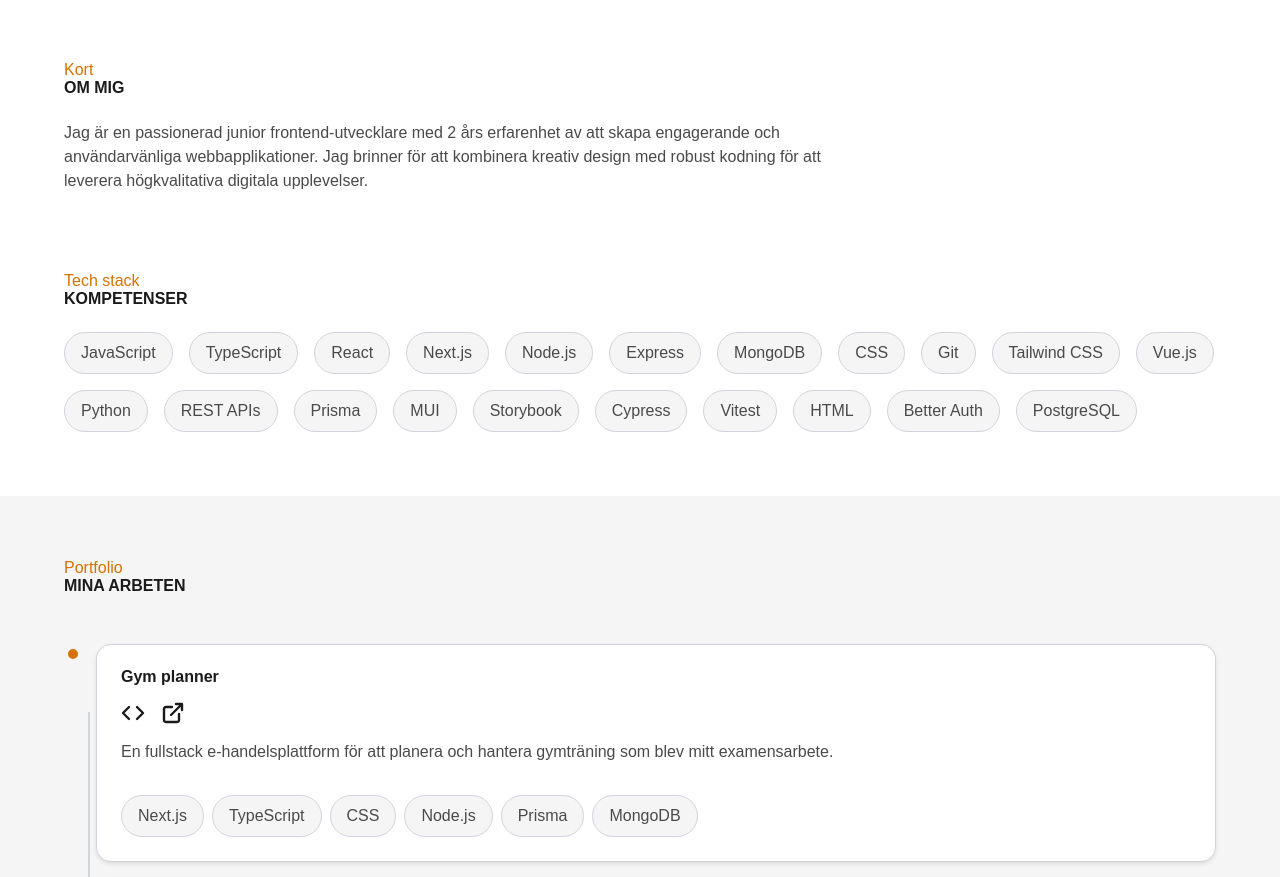
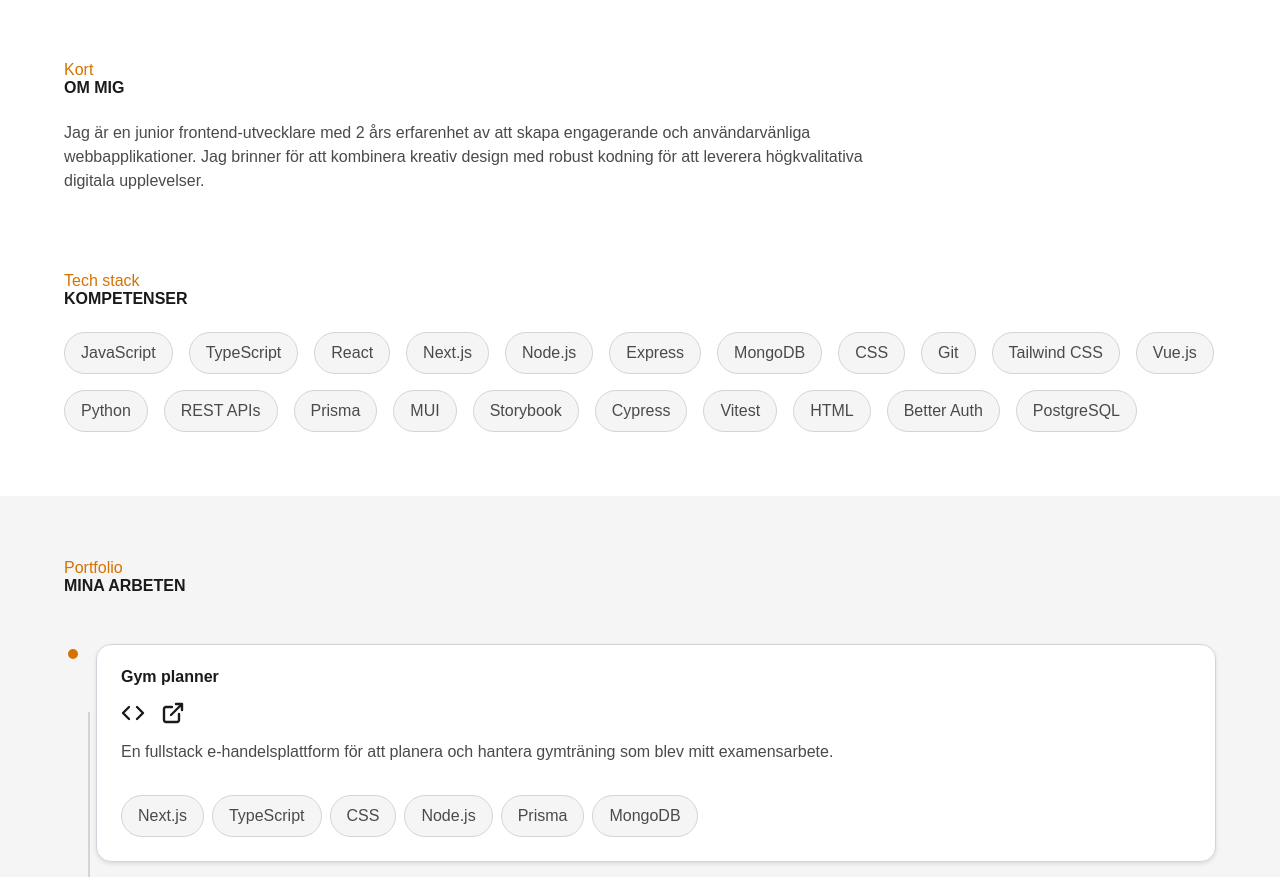
Before and after one commit to Kind606/portfolio-kevin, a Next.js app: page / in a window 1280 px wide. Shown: the part 802-1679 px from the top of the page. Built offline with nearby package versions, Linux system fonts and the light colour scheme.

Commit message:
Updated the image to have better quality

```diff
--- a/src/contexts/translations/en.ts
+++ b/src/contexts/translations/en.ts
@@ -13,7 +13,7 @@ export const en = {
     title: "About me",
     subtitle: "Brief",
     description:
-      "I'm a passionate junior frontend developer with 2 years of experience creating engaging and user-friendly web applications. I'm passionate about combining creative design with robust coding to deliver high-quality digital experiences.",
+      "I'm a junior frontend developer with 2 years of experience creating engaging and user-friendly web applications. I'm passionate about combining creative design with robust coding to deliver high-quality digital experiences.",
     competenciesTitle: "Competencies",
     competenciesSubtitle: "Tech stack",
   },
--- a/src/contexts/translations/sv.ts
+++ b/src/contexts/translations/sv.ts
@@ -13,7 +13,7 @@ export const sv = {
     title: "Om mig",
     subtitle: "Kort",
     description:
-      "Jag är en passionerad junior frontend-utvecklare med 2 års erfarenhet av att skapa engagerande och användarvänliga webbapplikationer. Jag brinner för att kombinera kreativ design med robust kodning för att leverera högkvalitativa digitala upplevelser.",
+      "Jag är en junior frontend-utvecklare med 2 års erfarenhet av att skapa engagerande och användarvänliga webbapplikationer. Jag brinner för att kombinera kreativ design med robust kodning för att leverera högkvalitativa digitala upplevelser.",
     competenciesTitle: "Kompetenser",
     competenciesSubtitle: "Tech stack",
   },
```
Also changed, not shown: public/KevinPortfolio.png.
